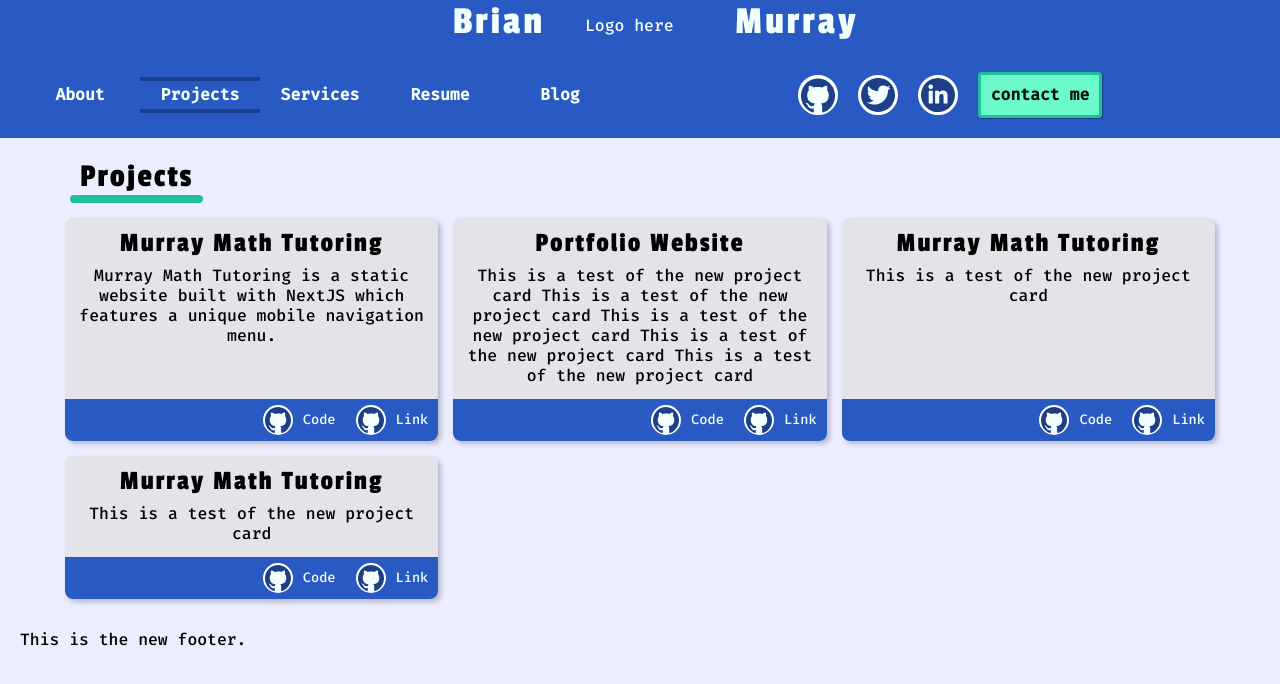
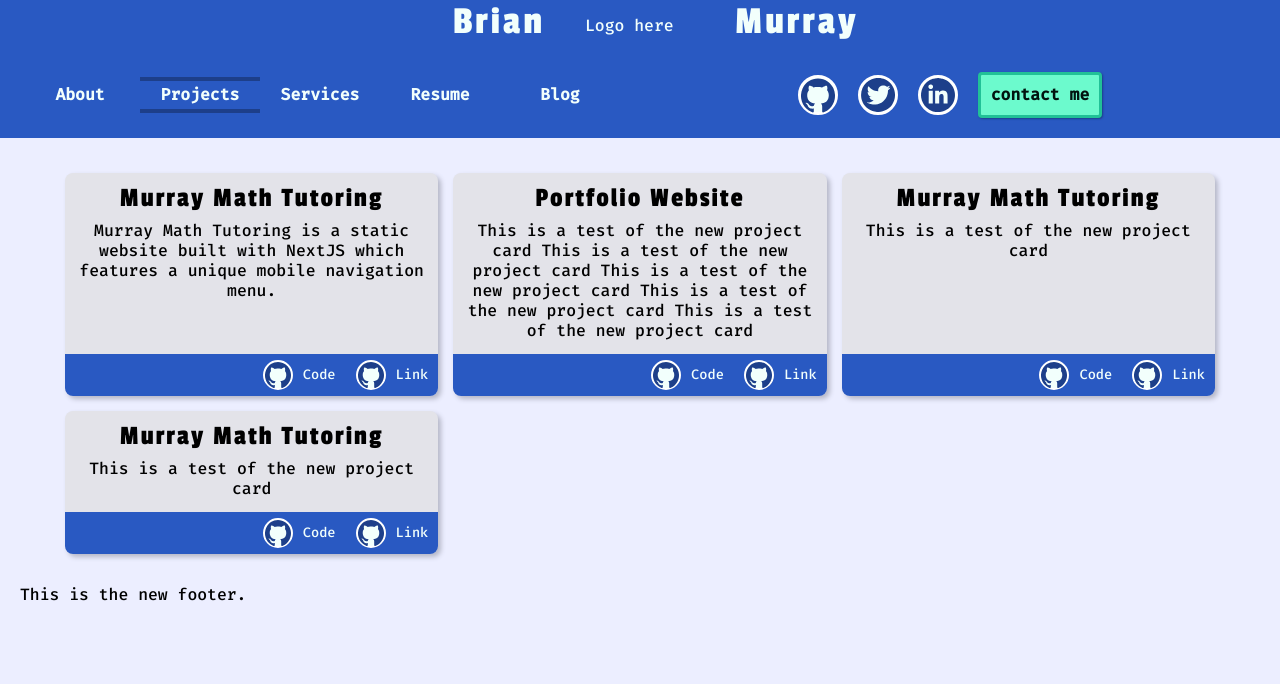
Before and after one commit to murraycoding/portfolio-website, a Next.js app: page /projects in a window 1280 px wide. Shown: the top 684 px of the page. Built offline with nearby package versions, Linux system fonts and the light colour scheme.

Commit message:
removed projects header on projects page

```diff
--- a/pages/projects.js
+++ b/pages/projects.js
@@ -3,8 +3,6 @@ import NewProjectCard from '../components/NewProjectCard'
 
 export default function ProjectsPage() {
   return (
-    <>
-      <SectionTitle name="projects"/>
       <div className="cardHolder">
         <NewProjectCard
         title="murray math tutoring"
@@ -27,6 +25,5 @@ export default function ProjectsPage() {
         github="https://github.com/murraycoding/murray-math-tutoring"
         link="https://www.murraymathtutoring.com" />
       </div>
-    </>
   )
 }
```
